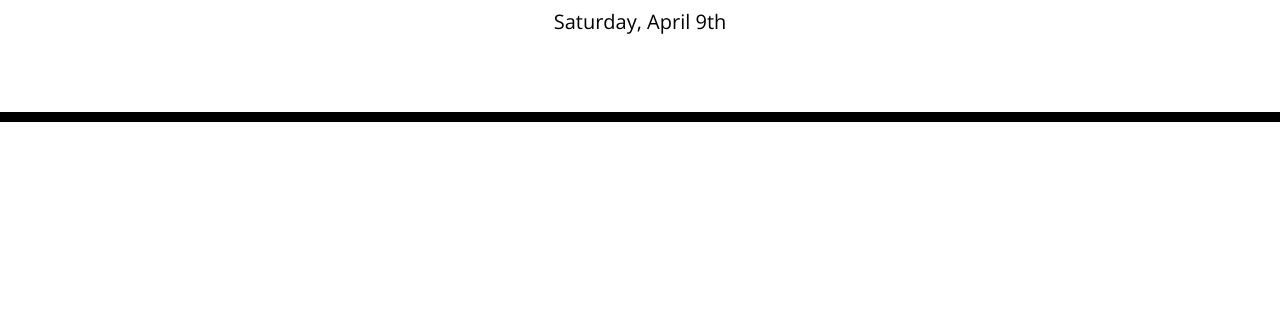
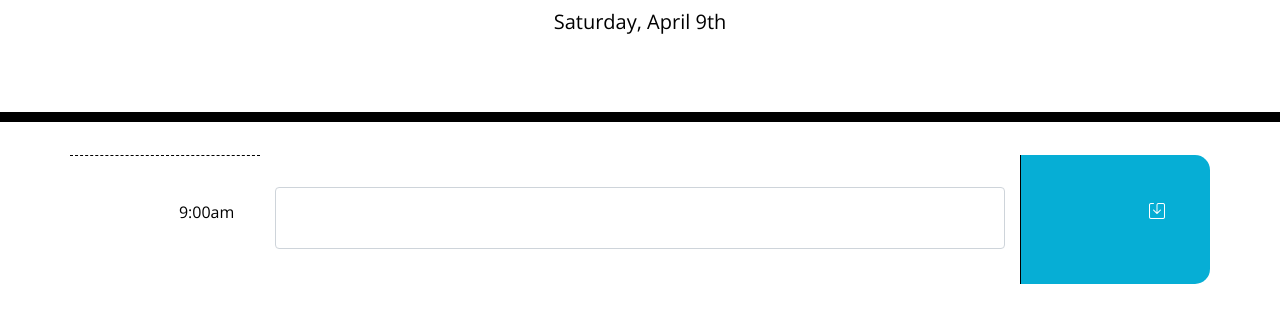
Before and after one commit to CharDige/Work-day-planner, a plain HTML site: page index.html in a window 1280 px wide. Shown: the part 182-504 px from the top of the page. Drawn offline with nearby package versions, Linux system fonts and the light colour scheme.

Commit message:
First timeblock in HTML

```diff
--- a/index.html
+++ b/index.html
@@ -18,6 +18,7 @@
       href="https://fonts.googleapis.com/css?family=Open+Sans&display=swap"
       rel="stylesheet"
     />
+    <link rel="stylesheet" href="https://cdn.jsdelivr.net/npm/bootstrap-icons@1.3.0/font/bootstrap-icons.css">
     <link rel="stylesheet" href="./assets/css/style.css" />
     <title>Work Day Scheduler</title>
   </head>
@@ -29,7 +30,21 @@
       <p id="currentDay" class="lead"></p>
     </header>
     <div class="container">
-      <!-- Timeblocks go here -->
+        <div id="9am" class="row time-block">
+            <div class="col-lg-2 hour">
+                <p>
+                    9:00am
+                </p>
+            </div>
+            <div class="col-lg-8 description">
+                <textarea class="form-control" id="9am-input"></textarea>
+            </div>
+            <div class="col-lg-2 saveBtn">
+                <p>
+                    <i class="bi bi-save"></i>
+                </p>
+            </div>
+        </div>
     </div>
 
     <script src="https://cdnjs.cloudflare.com/ajax/libs/jquery/3.2.1/jquery.min.js"></script>
```
